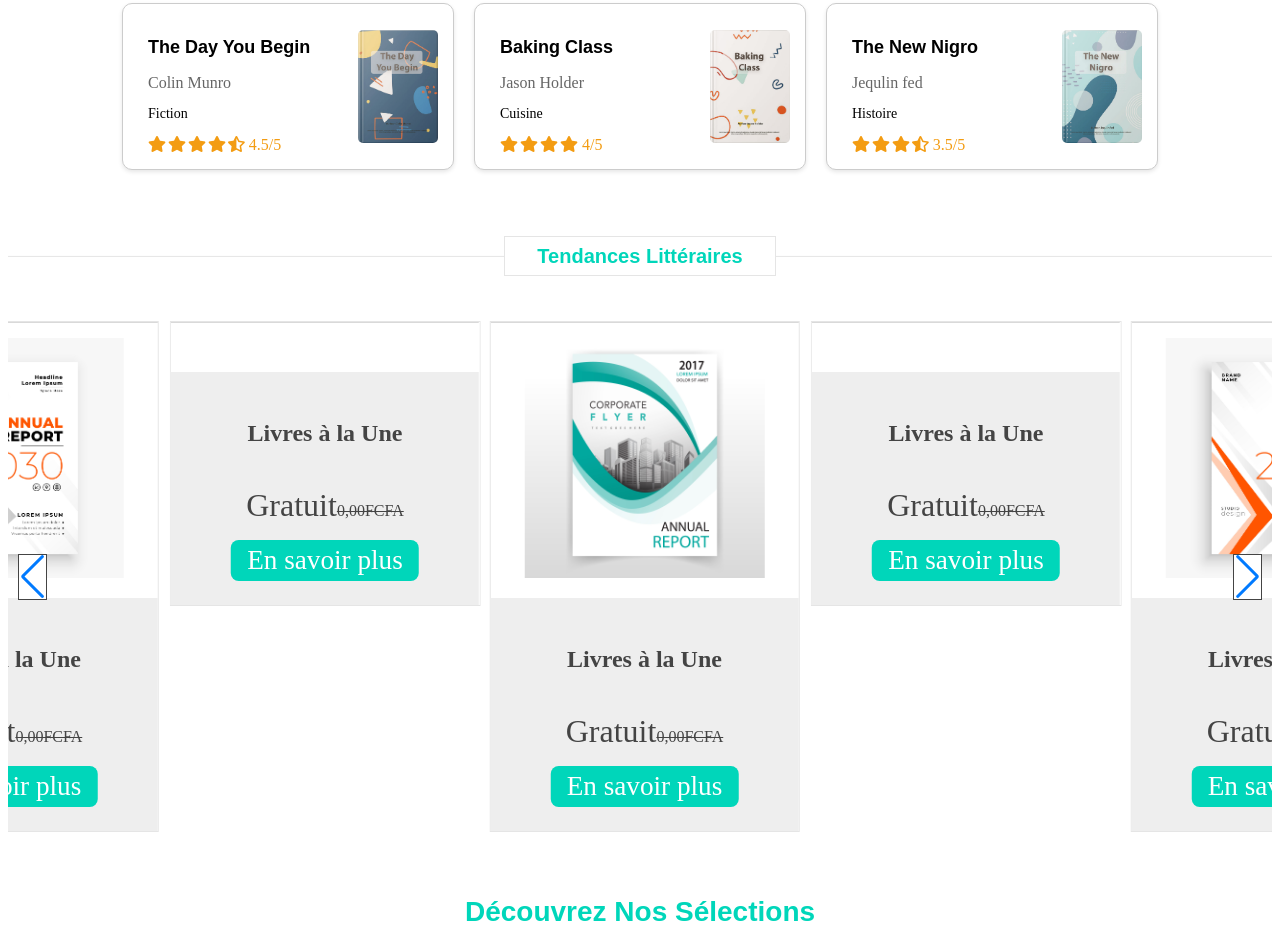
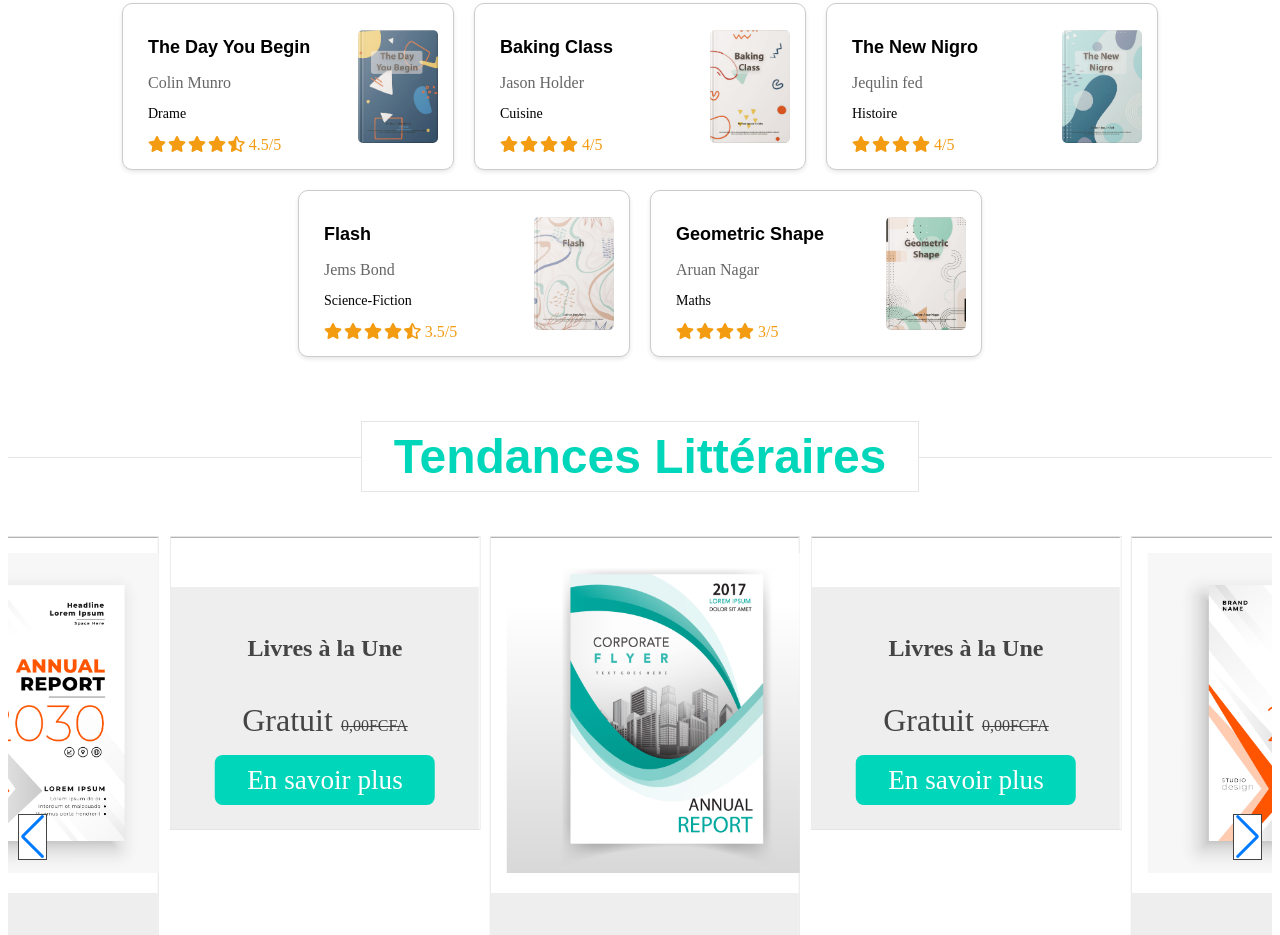
Before and after one commit to Draggir/MDL-website, a plain HTML site: page index.html in a window 1280 px wide. Shown: the part 1045-1980 px from the top of the page. Drawn offline with nearby package versions, Linux system fonts and the light colour scheme.

Commit message:
adding popular books and finishing

```diff
--- a/index.html
+++ b/index.html
@@ -92,7 +92,6 @@
 
         </div>
       </div>
-
       <section class="popular-books">
         <h2 class="section-title">Livres Populaires</h2>
         <div class="books-container">
@@ -100,7 +99,7 @@
             <div class="book-details">
               <h3 class="book-title">The Day You Begin</h3>
               <p class="book-author">Colin Munro</p>
-              <p class="book-genre">Fiction</p>
+              <p class="book-genre">Drame</p>
               <div class="book-rating">
                 <span class="star-icon"><i class="fas fa-star"></i></span>
                 <span class="star-icon"><i class="fas fa-star"></i></span>
@@ -134,12 +133,43 @@
                 <span class="star-icon"><i class="fas fa-star"></i></span>
                 <span class="star-icon"><i class="fas fa-star"></i></span>
                 <span class="star-icon"><i class="fas fa-star"></i></span>
-                <span class="star-icon"><i class="fas fa-star-half-alt"></i> 3.5/5</span>
+                <span class="star-icon"><i class="fas fa-star"></i> 4/5</span>
               </div>
             </div>
             <img src="images/book3.jpg" alt="Couverture du Livre 2">
           </div>
           <!-- Ajoutez d'autres livres ici -->
+
+          <div class="book">
+            <div class="book-details">
+              <h3 class="book-title">Flash</h3>
+              <p class="book-author">Jems Bond</p>
+              <p class="book-genre">Science-Fiction</p>
+              <div class="book-rating">
+                <span class="star-icon"><i class="fas fa-star"></i></span>
+                <span class="star-icon"><i class="fas fa-star"></i></span>
+                <span class="star-icon"><i class="fas fa-star"></i></span>
+                <span class="star-icon"><i class="fas fa-star"></i></span>
+                <span class="star-icon"><i class="fas fa-star-half-alt"></i> 3.5/5</span>
+              </div>
+            </div>
+            <img src="images/book4.jpg" alt="Couverture du Livre 1">
+          </div>
+
+          <div class="book">
+            <div class="book-details">
+              <h3 class="book-title">Geometric Shape</h3>
+              <p class="book-author">Aruan Nagar</p>
+              <p class="book-genre">Maths</p>
+              <div class="book-rating">
+                <span class="star-icon"><i class="fas fa-star"></i></span>
+                <span class="star-icon"><i class="fas fa-star"></i></span>
+                <span class="star-icon"><i class="fas fa-star"></i></span>
+                <span class="star-icon"><i class="fas fa-star"></i> 3/5</span>
+              </div>
+            </div>
+            <img src="images/book5.jpg" alt="Couverture du Livre 1">
+          </div>
         </div>
       </section>
 
@@ -301,7 +331,7 @@
       </section>
 
       <div class="books-slider">
-        <h3 class="slider-title" >Découvrez Nos Sélections</h3>
+        <h3 class="section-title" >Découvrez Nos Sélections</h3>
         <div class="swiper Slider-1">
           <div class="swiper-wrapper">
             <a href="#" class="swiper-slide"><img src="images/book1.jpg" alt=""></a>
--- a/styles.css
+++ b/styles.css
@@ -380,18 +380,10 @@
   color: #f39c12;
 }
 
-.slider-title {
-  font-family: 'Poppins', sans-serif;
-  font-size: 28px;
-  font-weight: bold;
-  color: rgb(0, 214, 186); /* Couleur de texte */
-  margin-bottom: 20px; /* Espace en bas du titre */
-}
-
 .books-slider {
   flex: 1 1 42rem;
   text-align: center;
-  margin-top: 2rem;
+  margin-top: 4rem;
   margin-bottom: 0;
 }
 .books-slider a img{
@@ -430,6 +422,7 @@
 
 .heading span{
   font-size: 20px;
+  font-weight: bold;
   font-family: 'Poppins', sans-serif;
   padding: .5rem 2rem;
   color: rgb(0, 214, 186);
@@ -438,7 +431,7 @@
 }
 
 .trends .trends-slider .box{
-  width: 15rem;
+  width: 10rem;
   margin: 2rem 0;
   position: relative;
   overflow: hidden;
@@ -456,7 +449,7 @@
 }
 
 .trends .trends-slider .box .image img{
-  height: 15rem;
+  height: 20rem;
 }
 
 .trends .trends-slider .box .icons{
@@ -474,13 +467,14 @@
 }
 
 .trends .trends-slider .box:hover .image{
-  transform: translateY(5rem);
+  transform: translateY(4rem);
 }
 
 .trends .trends-slider .box .icons a{
   color: var(--black);
-  font-size: 2.2rem;
+  font-size: 1.5rem;
   padding: 1.3rem 1.5rem;
+  text-decoration: none;
 }
 
 .trends .trends-slider .box .icons a:hover{
@@ -508,6 +502,7 @@
   font-size: 1rem;
   color: var(--light-color);
   padding-top: 1rem;
+  padding-left: .5rem;
   text-decoration: line-through;
 }
 
@@ -534,7 +529,7 @@
 .btn{
   margin-top: 1rem;
   display: inline-block;
-  padding: .3rem 1rem;
+  padding: .6rem 2rem;
   border-radius: .5rem;
   color: #fff;
   background: rgb(0, 214, 186);
@@ -545,7 +540,7 @@
 }
 
 .btn:hover{
-  background: rgb(1, 167, 145);
+  background: var(--black);
 }
 
 
@@ -704,4 +699,8 @@ height: 20rem;
   .section-title{
     font-size: 3rem;
   }
+
+  .heading span{
+    font-size: 3rem;
+  }
 }
```
